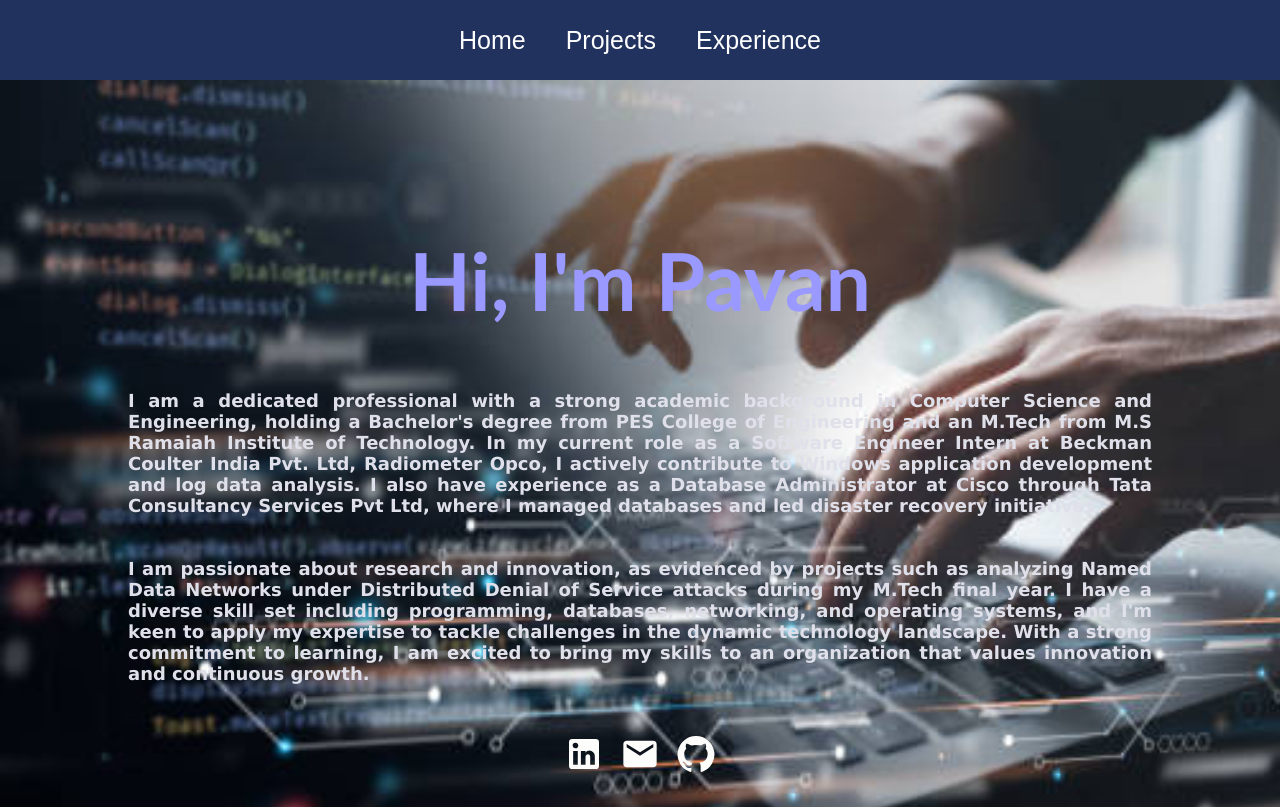
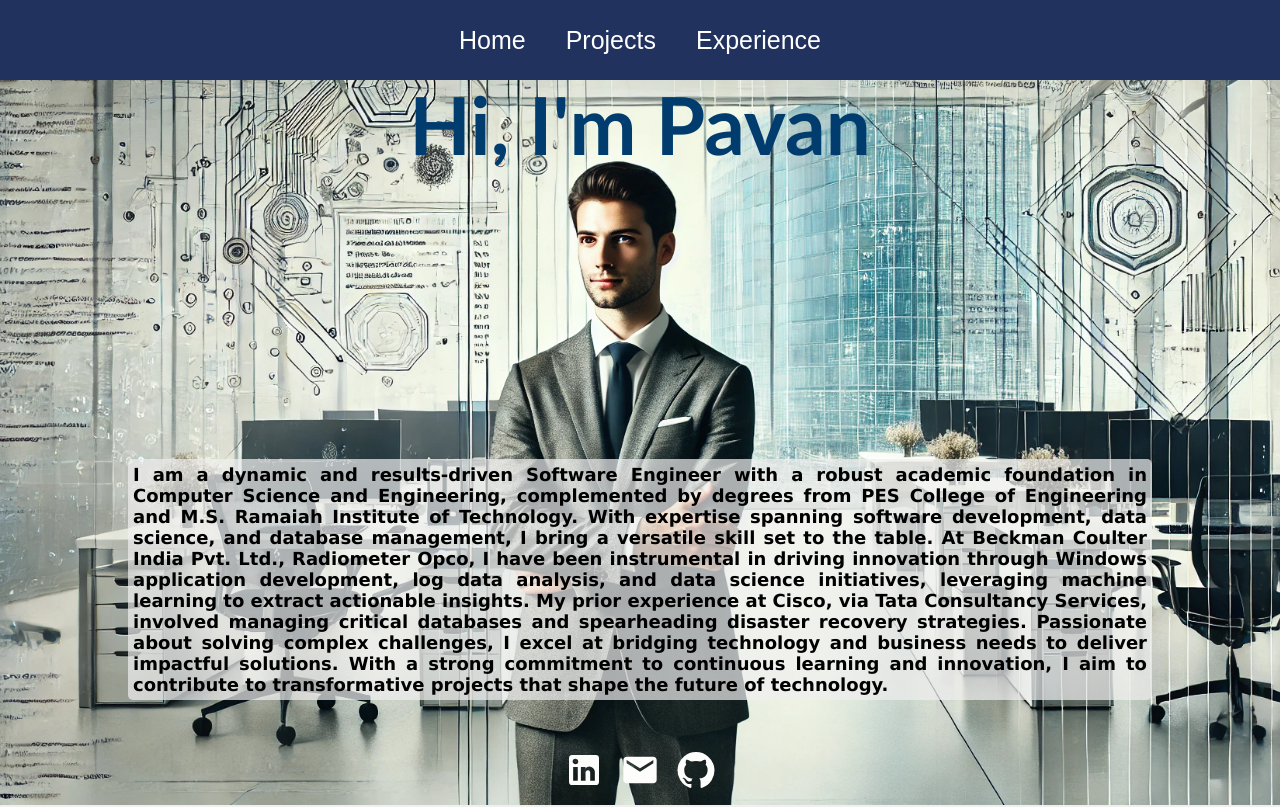
Before and after one commit to pavangv12/pav, a React (Create React App) app: page / in a window 1280 px wide. Shown: the top 807 px of the page. Built offline with nearby package versions, Linux system fonts and the light colour scheme.

Commit message:
few changes to home page

```diff
--- a/src/pages/Home.js
+++ b/src/pages/Home.js
@@ -10,8 +10,7 @@ function Home() {
       <div className="about">
         <h2> Hi, I'm Pavan</h2>
               <div className="prompt">
-                  <h6 className="bio"> I am a dedicated professional with a strong academic background in Computer Science and Engineering, holding a Bachelor's degree from PES College of Engineering and an M.Tech from M.S Ramaiah Institute of Technology. In my current role as a Software Engineer Intern at Beckman Coulter India Pvt. Ltd, Radiometer Opco, I actively contribute to Windows application development and log data analysis. I also have experience as a Database Administrator at Cisco through Tata Consultancy Services Pvt Ltd, where I managed databases and led disaster recovery initiatives.</h6>
-                  <h6 className="bio">I am passionate about research and innovation, as evidenced by projects such as analyzing Named Data Networks under Distributed Denial of Service attacks during my M.Tech final year. I have a diverse skill set including programming, databases, networking, and operating systems, and I'm keen to apply my expertise to tackle challenges in the dynamic technology landscape. With a strong commitment to learning, I am excited to bring my skills to an organization that values innovation and continuous growth. </h6>
+                  <h6 className="bio"> I am a dynamic and results-driven Software Engineer with a robust academic foundation in Computer Science and Engineering, complemented by degrees from PES College of Engineering and M.S. Ramaiah Institute of Technology. With expertise spanning software development, data science, and database management, I bring a versatile skill set to the table. At Beckman Coulter India Pvt. Ltd., Radiometer Opco, I have been instrumental in driving innovation through Windows application development, log data analysis, and data science initiatives, leveraging machine learning to extract actionable insights. My prior experience at Cisco, via Tata Consultancy Services, involved managing critical databases and spearheading disaster recovery strategies. Passionate about solving complex challenges, I excel at bridging technology and business needs to deliver impactful solutions. With a strong commitment to continuous learning and innovation, I aim to contribute to transformative projects that shape the future of technology.</h6>
 
           <a
             href="https://www.linkedin.com/in/pavangv12/"
--- a/src/styles/Home.css
+++ b/src/styles/Home.css
@@ -3,7 +3,7 @@
     align-items: center;
     font-family: "Arial", sans-serif;
     color: #3e497a;
-    padding-top: 80px;
+    padding-top: 10px;
   }
 
   .about {
@@ -15,16 +15,32 @@
     align-items: center;
     text-align: center;
     background-size: cover;
-    background-image: url(../assets/BGImage.jpg);
+    background-image: url(../assets/Pavan_backgroundgpt.webp);
     color: #f0f0f0;
-  }
+    }
+
+    /*.about {
+      width: 100%;
+      height: calc(100vh - 5px);
+      display: flex;
+      flex-direction: column;
+      justify-content: center;
+      align-items: center;
+      text-align: center;
+      color: #f0f0f0;
+      background: linear-gradient(rgba(0, 0, 0, 0.5), rgba(0, 0, 0, 0.5)),
+                  url(../assets/Pavan_backgroundgpt.webp);
+      background-size: cover;
+      background-blend-mode: overlay;
+    } */
+
 
     .about h2 {
         /* font-family: "Segoe UI", Tahoma, Geneva, Verdana, sans-serif;*/
         font-family: cursive, 'Trebuchet MS', 'Lucida Sans Unicode', 'Lucida Grande', 'Lucida Sans', Arial, sans-serif;
         font-size: 80px;
-        color: #9999ff;
-        height: 50px;
+        color: #003d6e;
+        height: 1000px;
     }
 
     .about .prompt {
@@ -41,12 +57,24 @@
     color: rgb(253, 253, 251);
   }
 
-.prompt h6 {
+  /*.prompt h6 {
     font-size: large;
     font-family: Verdana, Geneva, Tahoma, sans-serif;
     text-align: justify;
-    color: #e0e0eb;
-}
+    color: #000000;
+  }*/
+
+  .prompt h6 {
+    font-size: large;
+    font-family: Verdana, Geneva, Tahoma, sans-serif;
+    text-align: justify;
+    color: #000000;
+    background-color: rgba(240, 240, 240, 0.7); /* Light gray background */
+    padding: 5px; /* Space around the text */
+    border-radius: 5px; /* Rounded corners */
+    display: block; /* Ensures the background wraps tightly around the text */
+  }
+
 
   .skills {
     font-size: 35px;
```
Also changed, not shown: src/assets/Pavan_backgroundgpt.webp (added).
